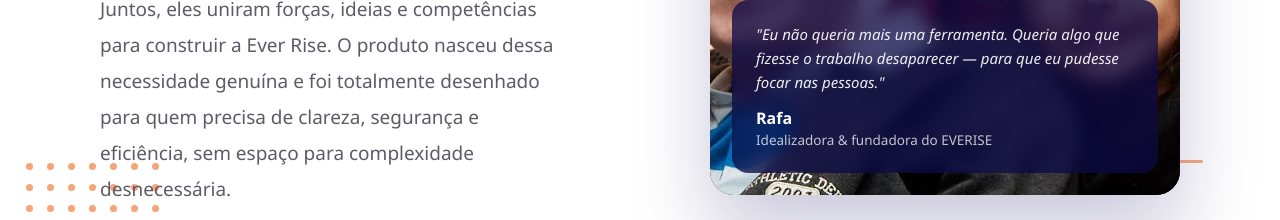
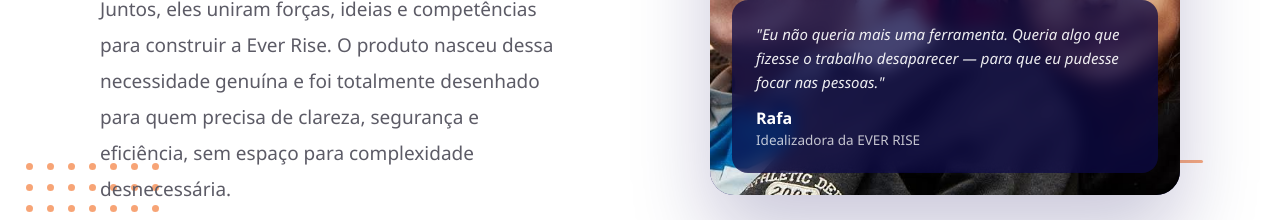
Before and after one commit to Ever-Rise/FrontEnd, a React (Vite) app: page / in a window 1280 px wide. Shown: the part 1380-1600 px from the top of the page. Built offline with nearby package versions, Linux system fonts and the light colour scheme; no server answers.

Commit message:
Ajustado

```diff
--- a/src/pages/LandingPage/index.jsx
+++ b/src/pages/LandingPage/index.jsx
@@ -362,7 +362,7 @@ export default function EveriseLanding() {
                 desaparecer — para que eu pudesse focar nas pessoas."
               </p>
               <div className={styles.founderQuoteName}>Rafa</div>
-              <div className={styles.founderQuoteRole}>Idealizadora &amp; fundadora do EVERISE</div>
+              <div className={styles.founderQuoteRole}>Idealizadora da EVER RISE</div>
             </div>
           </div>
         </section>
```
